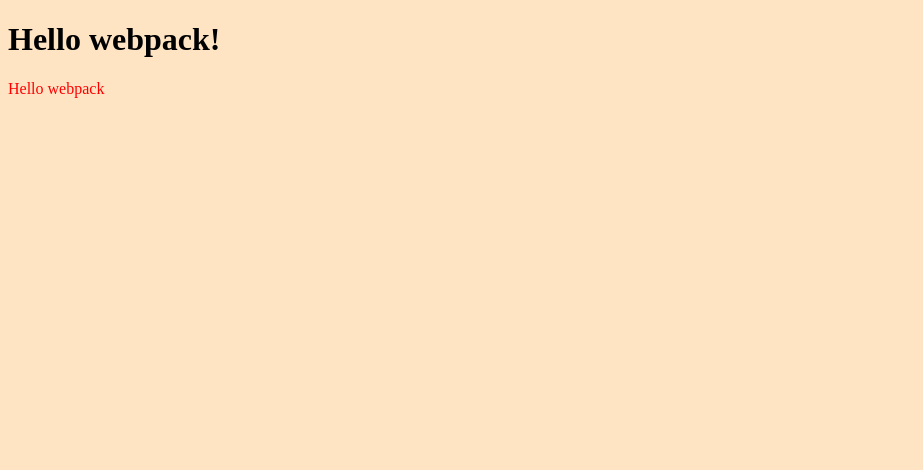
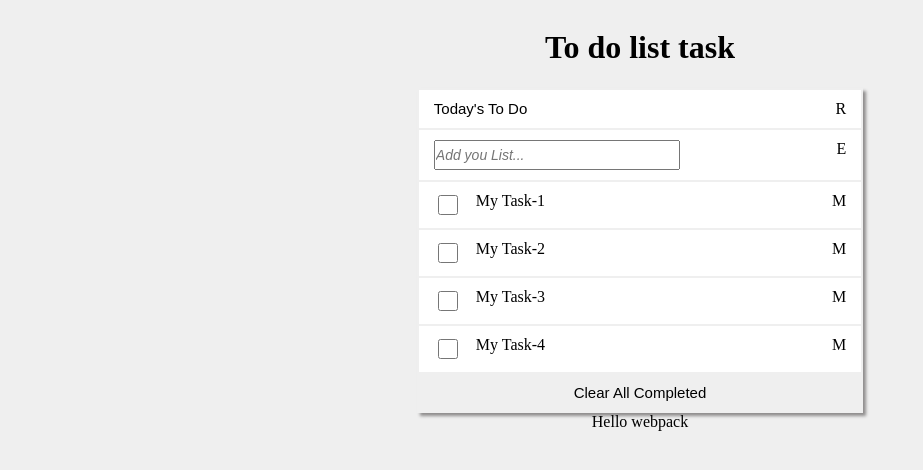
Before and after one commit to gergitokusse/To-Do-list, a website built with webpack: page src/index.html in a window 1280 px wide. Shown: the whole page, without its empty margins (0-923 px from the left). Built offline with nearby package versions, Linux system fonts and the light colour scheme.

Commit message:
To do feature day-1

```diff
--- a/src/index.html
+++ b/src/index.html
@@ -6,6 +6,41 @@
     <title>Wbpack Exercise</title>
 </head>
 <body>
-    <h1>Hello webpack!</h1>
+    <h1>To do list task</h1>
+    <div class="todo-container">
+        <div>
+            <div class="todo-header">
+                <span class="describtion">Today's To Do</span>
+                <span class="more">R</span>
+            </div>
+            <div class="todo-entry">
+                <span class="describtion">
+                    <input type="text" placeholder="Add you List..." />
+                </span>
+                <span class="more">E</span>
+            </div>
+            <div class="todo-list">
+                <!-- <div>
+                    <span class="desc">
+                        <input type="checkbox"/>
+                        <span>My list-1</span>
+                    </span>
+                    <span class="more">
+                        M
+                    </span>
+                </div>
+                <div>
+                    <span class="desc">
+                        <input type="checkbox" id="1"/>
+                        <span>My list-1</span>
+                    </span>
+                    <span class="more">
+                        M
+                    </span>
+                </div> -->
+            </div>
+            <div class="clear-all-completed"><span>Clear All Completed</span></div>
+        </div>
+    </div>
 </body>
 </html>
--- a/src/index.js
+++ b/src/index.js
@@ -1,12 +1,15 @@
 // eslint-disable-next-line
 import _ from 'lodash';
 import './style.css';
+import Storage from './storage.js';
 
 function component() {
   const element = document.createElement('div');
   // Lodash, now imported by this script
   element.innerHTML = _.join(['Hello', 'webpack'], ' ');
   element.classList.add('hello');
+  Storage.displaytodo();
+  Storage.checkboxevent();
   return element;
 }
 document.body.appendChild(component());
--- /dev/null
+++ b/src/storage.js
@@ -0,0 +1,57 @@
+class Storage {
+  static loadlocaldata() {
+    let mylocaldata = JSON.parse(localStorage.getItem('toDoList'));
+    if (mylocaldata === null) {
+      mylocaldata = ['empty'];
+    }
+  }
+
+  static displaytodo() {
+    const todo = document.querySelector('.todo-list');
+    let mylocaldata = [{ discribtion: 'My Task-1', complete: false, index: 1 }, { discribtion: 'My Task-2', complete: false, index: 2 }, { discribtion: 'My Task-3', complete: false, index: 3 }, { discribtion: 'My Task-4', complete: false, index: 4 }];
+    if (mylocaldata == null) {
+      mylocaldata = [];
+    } else {
+      mylocaldata.forEach((tododata, i) => {
+        const div = document.createElement('div');
+
+        const span1 = document.createElement('span');
+        span1.className = 'desc';
+        div.appendChild(span1);
+
+        const checkbox = document.createElement('input');
+        checkbox.type = 'checkbox';
+        checkbox.id = i;
+        checkbox.value = i;
+        checkbox.name = 'checking';
+        span1.appendChild(checkbox);
+
+        const span2 = document.createElement('span');
+        span2.className = 'span2';
+        span2.innerHTML = mylocaldata[i].discribtion;
+        span1.appendChild(span2);
+
+        const span3 = document.createElement('span');
+        span3.innerHTML = 'M';
+        span3.className = 'more';
+        div.appendChild(span3);
+
+        todo.appendChild(div);
+      });
+    }
+  }
+
+  static checkboxevent() {
+    const checkboxes = document.querySelectorAll('input[type=checkbox][name=checking]');
+    let enabledSettings = [];
+    checkboxes.forEach((checkbox) => {
+      checkbox.addEventListener('change', () => {
+        // eslint-disable-next-line
+        enabledSettings = Array.from(checkboxes).filter((i) => i.checked).map((i) => i.value);
+        // eslint-disable-next-line
+        console.log(enabledSettings);
+      });
+    });
+  }
+}
+export default Storage;
--- a/src/style.css
+++ b/src/style.css
@@ -1,7 +1,71 @@
 body {
-  background-color: bisque;
+  background-color: #efefef;
+  display: flex;
+  flex-direction: column;
+  align-items: center;
 }
 
-.hello {
-  color: red;
+.todo-container {
+  background-color: white;
+  border: 2px solid #efefef;
+  box-shadow: 3px 3px 3px #8f8d8d;
+  width: 35%;
 }
+
+.todo-container div .todo-header,
+.todo-container div .todo-entry,
+.todo-container div .todo-list div {
+  border-bottom: 2px solid #efefef;
+  padding: 10px 15px;
+  display: flex;
+  flex-direction: row;
+  justify-content: space-between;
+}
+
+
+.todo-container div .todo-list {
+  display: flex;
+  flex-direction: column;
+}
+
+.todo-container div div .describtion,
+.todo-container div .clear-all-completed span  {
+  font-size: 15px;
+  font-family: Arial, sans-serif;
+}
+
+.todo-container div .clear-all-completed {
+  display: flex;
+  flex-direction: row;
+  justify-content: center;
+  background-color: #efefef;
+  padding: 10px;
+}
+
+.todo-container div .todo-list .desc {
+  display: flex;
+  flex-direction: row;
+  column-gap: 15px;
+}
+
+.todo-container div .todo-list .more {
+  cursor: move;
+}
+
+.todo-container div .todo-list .desc input {
+  width: 20px;
+  height: 20px;
+}
+
+.todo-container div div span input {
+  font-style: italic;
+  width: 100%;
+  padding: 5px 0;
+  font-size: 14px;
+  outline-color: white;
+  width: 130%;
+}
+
+.todo-container div .clear-all-completed span {
+  cursor: pointer;
+}
```
